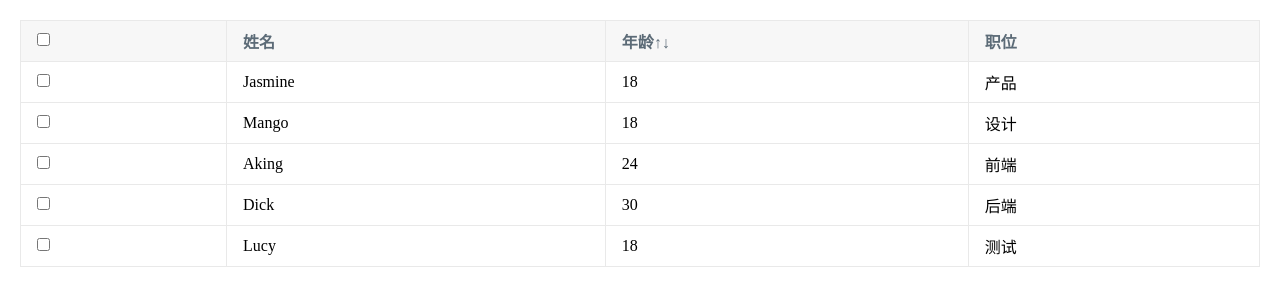
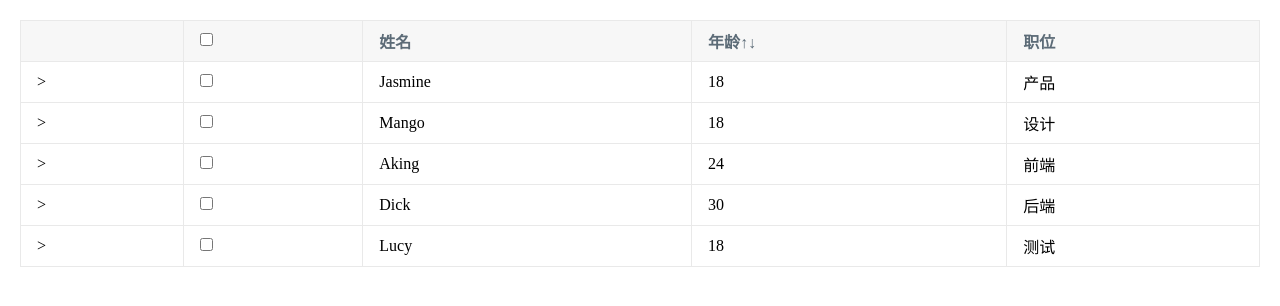
Before and after one commit to lgq627628/daily-test, a Vue app: page / in a window 1280 px wide. Shown: the top 306 px of the page. Built offline with nearby package versions, Linux system fonts and the light colour scheme.

Commit message:
feat: 表格展开

```diff
--- a/src/App.vue
+++ b/src/App.vue
@@ -20,6 +20,10 @@ export default {
   data() {
     return {
       columns: [
+        {
+          type: 'expand',
+          width: 60
+        },
         {
           type: 'selection',
           width: 60
@@ -44,35 +48,35 @@ export default {
           name: 'Jasmine',
           age: 18,
           job: '产品',
-          date: '2016-10-03'
+          desc: '这是展开的描述啊1'
         },
         {
           id: 2,
           name: 'Mango',
           age: 18,
           job: '设计',
-          date: '2016-10-03'
+          desc: '这是展开的描述啊2'
         },
         {
           id: 3,
           name: 'Aking',
           age: 24,
           job: '前端',
-          date: '2016-10-01'
+          desc: '这是展开的描述啊3'
         },
         {
           id: 4,
           name: 'Dick',
           age: 30,
           job: '后端',
-          date: '2016-10-02'
+          desc: '这是展开的描述啊4'
         },
         {
           id: 5,
           name: 'Lucy',
           age: 18,
           job: '测试',
-          date: '2016-10-04'
+          desc: '这是展开的描述啊5'
         }
       ]
     };
--- a/src/components/xr-table.vue
+++ b/src/components/xr-table.vue
@@ -8,6 +8,7 @@
               <template v-if="col.type === 'selection'">
                 <input ref="allCheckbox" type="checkbox" :checked="isSelectAll" @change="selectAll">
               </template>
+              <template v-else-if="col.type === 'expand'"></template>
               <template v-else>
                 <span>{{col.title}}</span>
                 <span v-if="col.sortable">
@@ -20,7 +21,8 @@
         </tr>
       </thead>
       <tbody>
-        <tr v-for="row in data" :key="row.id">
+        <template v-for="row in data">
+          <tr :key="row.id">
             <td v-for="col in columns" :key="col.key">
               <div>
                 <template v-if="col.type === 'selection'">
@@ -30,10 +32,19 @@
                     @change="toggleSelect($event, row)"
                   >
                 </template>
-              <template v-else>{{row[col.key]}}</template>
+                <template v-if="col.type === 'expand'">
+                  <span @click="toggleExpand(row.id)">></span>
+                </template>
+                <template v-else>
+                  <span>{{row[col.key]}}</span>
+                </template>
               </div>
             </td>
           </tr>
+          <tr :key="`expand-${row.id}`" v-if="checkIsExpand(row.id)">
+            <td :colspan="columns.length">{{row.desc}}</td>
+          </tr>
+        </template>
       </tbody>
     </table>
   </div>
@@ -54,7 +65,8 @@ export default {
   },
   data() {
     return {
-      selectedRows: []
+      selectedRows: [],
+      expandIds: []
     };
   },
   created() {
@@ -107,6 +119,17 @@ export default {
     },
     handleSort(key, sortType) {
       this.$emit('on-sort', { key, sortType });
+    },
+    toggleExpand(id) {
+      let idx = this.expandIds.indexOf(id);
+      if (idx >= 0) {
+        this.expandIds.splice(idx, 1);
+      } else {
+        this.expandIds.push(id);
+      }
+    },
+    checkIsExpand(id) {
+      return this.expandIds.indexOf(id) >= 0;
     }
   }
 };
```
Lines whose indentation alone changed are shown as unchanged.
